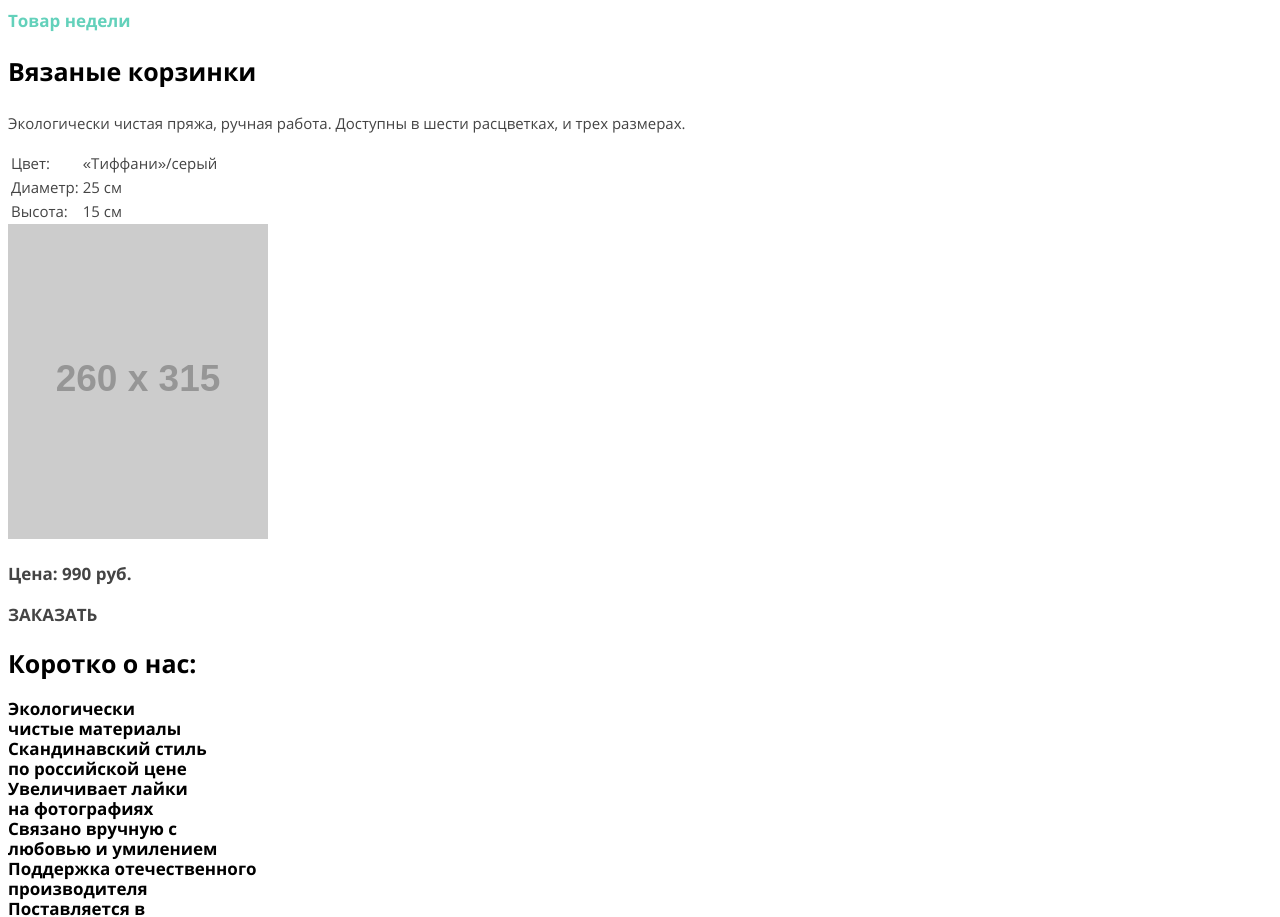
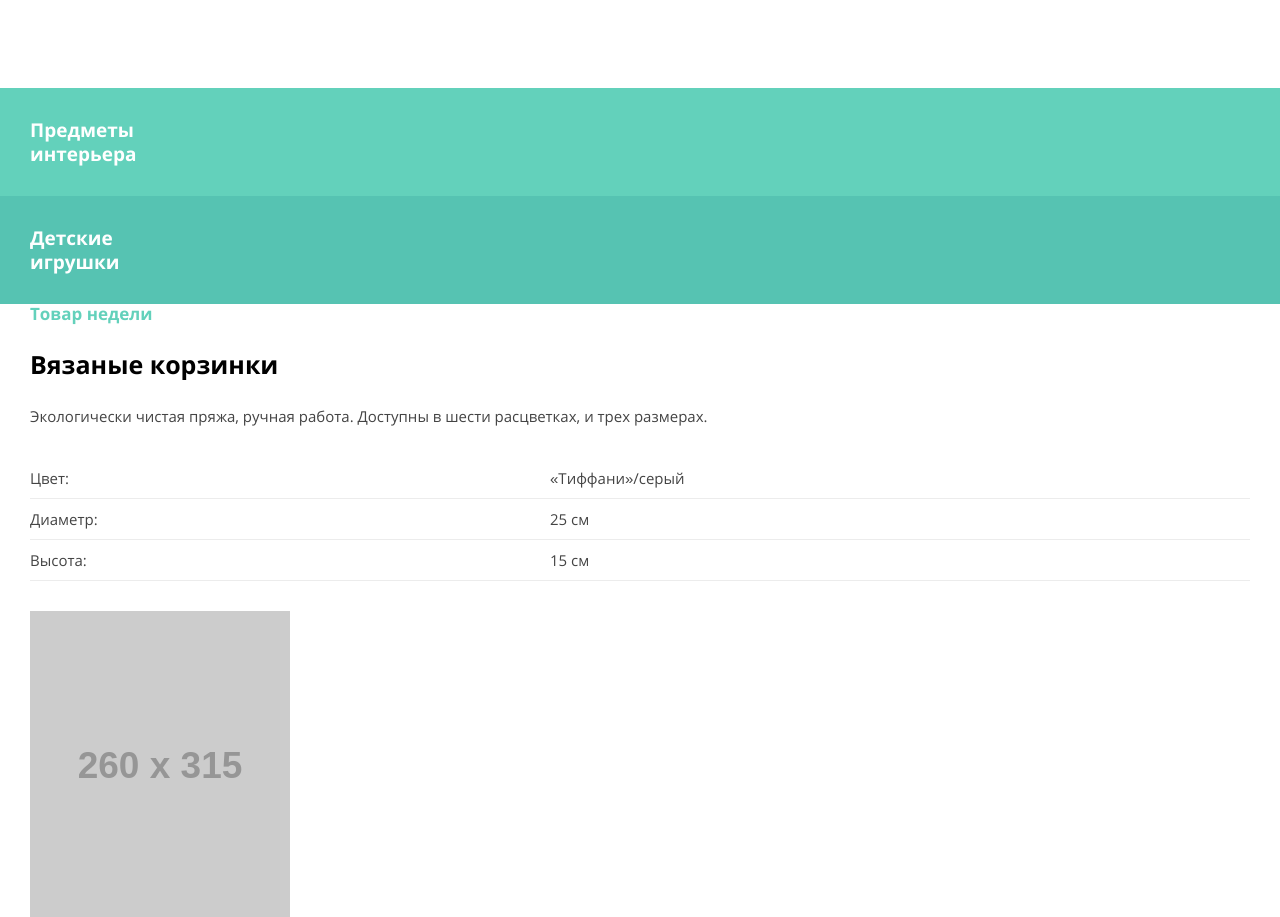
Before and after one commit to shampansky/mishka, a website: page source/index.html in a window 1280 px wide. Shown: the part 334-1251 px from the top of the page. Drawn offline with nearby package versions, Linux system fonts and the light colour scheme; files that its build step writes are made by us from their sources; placeholder pictures from the web are drawn by us; files whose address does not match are found by name.

Commit message:
добавляем отсутпы, рамки и т.д.

```diff
--- a/source/sass/blocks/categories-list.scss
+++ b/source/sass/blocks/categories-list.scss
@@ -7,6 +7,8 @@
   line-height: 24px;
   font-weight: 700;
   color: #ffffff;
+
+  padding: 30px $mobile-padding;
 }
 
 .categories-list__item--interior {
--- a/source/sass/blocks/featured-product.scss
+++ b/source/sass/blocks/featured-product.scss
@@ -3,6 +3,9 @@
   line-height: 20px;
   font-weight: 700;
   color: #63d1bb;
+
+  margin: 0;
+  margin-bottom: 25px;
 }
 
 .featured-product__product-title {
@@ -12,11 +15,39 @@
   color: #000000;
 }
 
+.featured-product__decription {
+  margin-bottom: 30px;
+}
+
 .featured-product__characteristics {
   line-height: 20px;
+
+  width: 100%;
+  margin-bottom: 30px;
+
+  border-collapse: collapse;
+}
+
+.featured-product__property-name {
+  padding: 10px 0;
+  border-bottom: 1px solid #ececec;
+  min-width: 100px;
+}
+
+.featured-product__property-value {
+  padding: 10px 0;
+  border-bottom: 1px solid #ececec;
+}
+
+.featured-product__image {
+  margin-bottom: 25px;
 }
 
 .featured-product__price {
   font-size: 17px;
   font-weight: bold;
+  text-align: center;
+
+  margin: 0;
+  margin-bottom: 25px;
 }
--- a/source/sass/blocks/main-header.scss
+++ b/source/sass/blocks/main-header.scss
@@ -3,4 +3,6 @@
   line-height: 30px;
   font-weight: 700;
   color: #010000;
+
+  padding: 75px $mobile-padding 120px $mobile-padding;
 }
--- a/source/sass/blocks/main-nav.scss
+++ b/source/sass/blocks/main-nav.scss
@@ -10,5 +10,7 @@
   a {
     color: #000000;
     text-decoration: none;
+
+    padding: 28px $mobile-padding;
   }
 }
--- /dev/null
+++ b/source/sass/blocks/page-main.scss
@@ -0,0 +1,8 @@
+.page-main__featured-product {
+  padding: 0 $mobile-padding;
+  margin-bottom: 35px;
+}
+
+.page-main__about-us {
+  padding: 0 $mobile-padding;
+}
--- a/source/sass/global.scss
+++ b/source/sass/global.scss
@@ -5,6 +5,7 @@ body {
   font-weight: 400;
   color: #444444;
 
+  margin: 0;
   background-color: #ffffff;
 }
 
@@ -15,4 +16,12 @@ body {
   color: #444444;
   text-decoration: none;
   text-transform: uppercase;
+  text-align: center;
+
+  box-sizing: border-box;
+  display: block;
+  width: 100%;
+  padding: 15px;
+
+  border: 2px solid #444444;
 }
--- a/source/sass/style.scss
+++ b/source/sass/style.scss
@@ -4,6 +4,7 @@
 @import "mixins.scss";
 @import "blocks/main-nav.scss";
 @import "blocks/main-header.scss";
+@import "blocks/page-main.scss";
 @import "blocks/categories-list.scss";
 @import "blocks/featured-product.scss";
 @import "blocks/about-us.scss";
--- a/source/sass/variables.scss
+++ b/source/sass/variables.scss
@@ -1 +1,2 @@
 $font-stack: "Open Sans", Arial, sans-serif;
+$mobile-padding: 30px;
```
